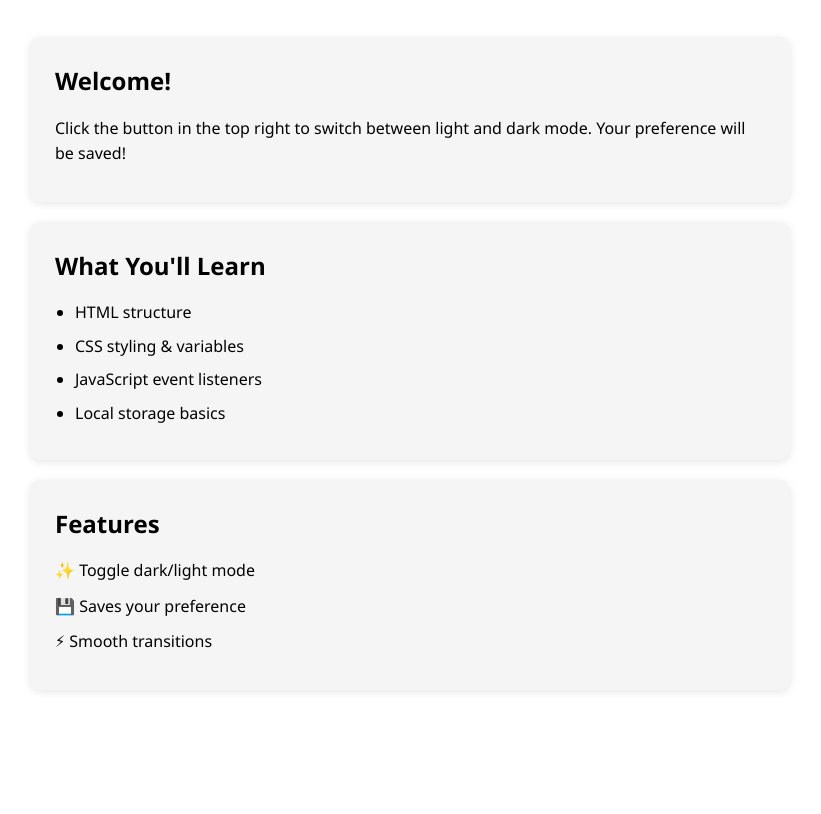
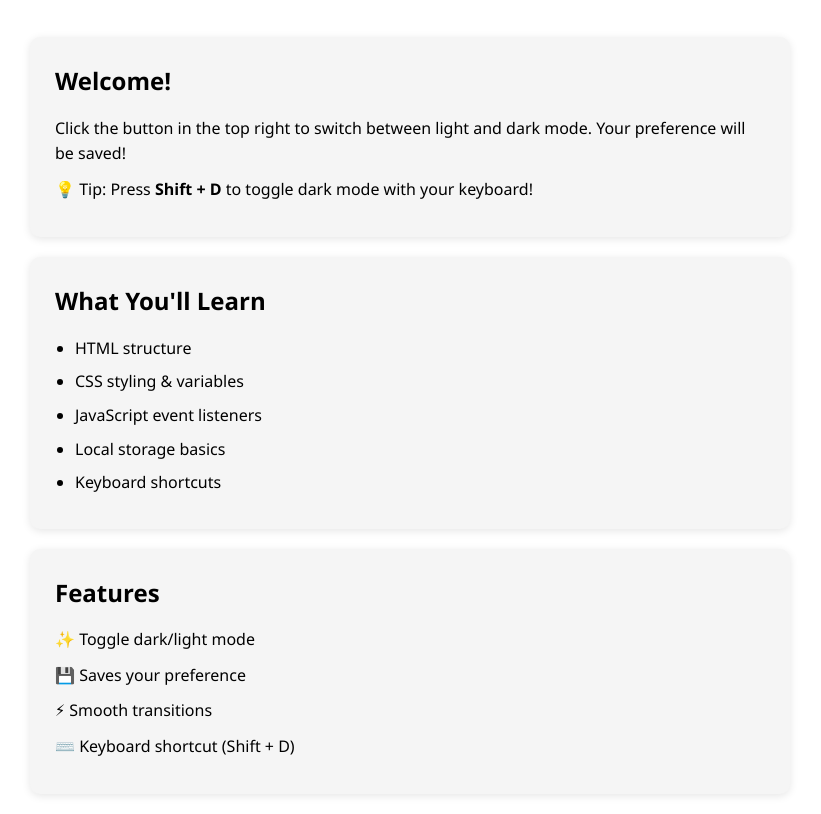
Before and after one commit to SavigeRL/dark-mode-toggle, a plain HTML site: page index.html in a window 1280 px wide. Shown: the part 96-910 px from the top of the page, without its empty margins (230-1051 px from the left). Before the commit the page ends 806 px from the top, so only its background shows below. Drawn offline with Linux system fonts and the light colour scheme.

Commit message:
Update index.html to link manifest.json and add keyboard shortcut tip

```diff
--- a/index.html
+++ b/index.html
@@ -3,8 +3,11 @@
 <head>
     <meta charset="UTF-8">
     <meta name="viewport" content="width=device-width, initial-scale=1.0">
+    <meta name="description" content="A beginner-friendly web app to learn dark mode toggle with JavaScript, CSS variables, and localStorage">
+    <meta name="theme-color" content="#1a1a1a">
     <title>Dark Mode Toggle</title>
     <link rel="stylesheet" href="style.css">
+    <link rel="manifest" href="manifest.json">
 </head>
 <body>
     <div class="container">
@@ -20,6 +23,7 @@
             <section class="card">
                 <h2>Welcome!</h2>
                 <p>Click the button in the top right to switch between light and dark mode. Your preference will be saved!</p>
+                <p>💡 Tip: Press <strong>Shift + D</strong> to toggle dark mode with your keyboard!</p>
             </section>
 
             <section class="card">
@@ -29,6 +33,7 @@
                     <li>CSS styling & variables</li>
                     <li>JavaScript event listeners</li>
                     <li>Local storage basics</li>
+                    <li>Keyboard shortcuts</li>
                 </ul>
             </section>
 
@@ -37,6 +42,7 @@
                 <p>✨ Toggle dark/light mode</p>
                 <p>💾 Saves your preference</p>
                 <p>⚡ Smooth transitions</p>
+                <p>⌨️ Keyboard shortcut (Shift + D)</p>
             </section>
         </main>
     </div>
```
